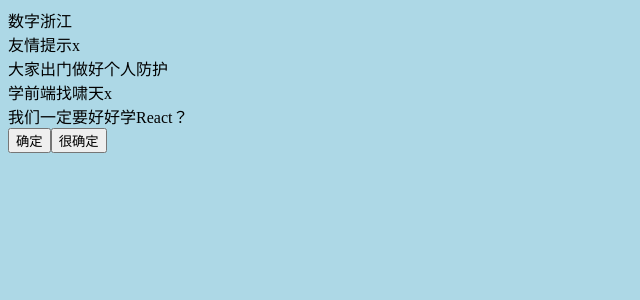
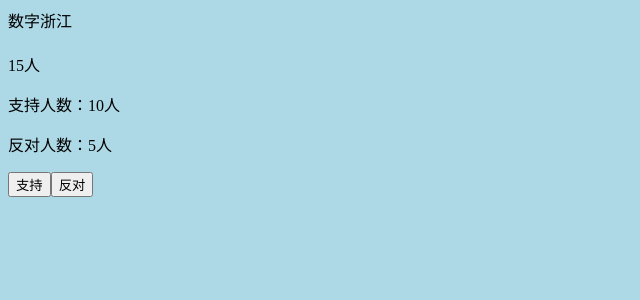
Before and after one commit to coderzmy01/complete_react_guide, a React app: page / in a window 1280 px wide. Shown: the top 300 px of the page, without its empty margins (0-640 px from the left). Built offline with nearby package versions, Linux system fonts and the light colour scheme.

Commit message:
vote-静态组件

```diff
--- a/src/index.jsx
+++ b/src/index.jsx
@@ -1,18 +1,14 @@
 import React from 'react';
 import ReactDOM from 'react-dom/client';
 import '@/index.less';
-import { Demo } from './views/DemoOne';
-import Dialog from './components/Dialog';
+
+import Vote from './views/Vote';
 const root = ReactDOM.createRoot(document.getElementById('root'));
 
 root.render(
   <React.StrictMode>
     <div>数字浙江</div>
-    <Dialog title="友情提示" content="大家出门做好个人防护" />
-    <Dialog content="我们一定要好好学React？">
-      <button>确定</button>
-      <button>很确定</button>
-    </Dialog>
+    <Vote />
   </React.StrictMode>
 );
 
--- /dev/null
+++ b/src/views/Vote.jsx
@@ -0,0 +1,38 @@
+const Vote = function Vote(props) {
+  let { title } = props;
+  let supNum = 10,
+    oppNum = 5;
+
+  return (
+    <div className="vote-box">
+      <div className="header">
+        <h2 className="title">{title}</h2>
+        <span>{supNum + oppNum}人</span>
+      </div>
+      <div className="main">
+        <p>支持人数：{supNum}人</p>
+        <p>反对人数：{oppNum}人</p>
+      </div>
+      <div className="footer">
+        <button
+          onClick={() => {
+            supNum++;
+            console.log(supNum);
+          }}
+        >
+          支持
+        </button>
+
+        <button
+          onClick={() => {
+            oppNum++;
+            console.log(oppNum);
+          }}
+        >
+          反对
+        </button>
+      </div>
+    </div>
+  );
+};
+export default Vote;
```
